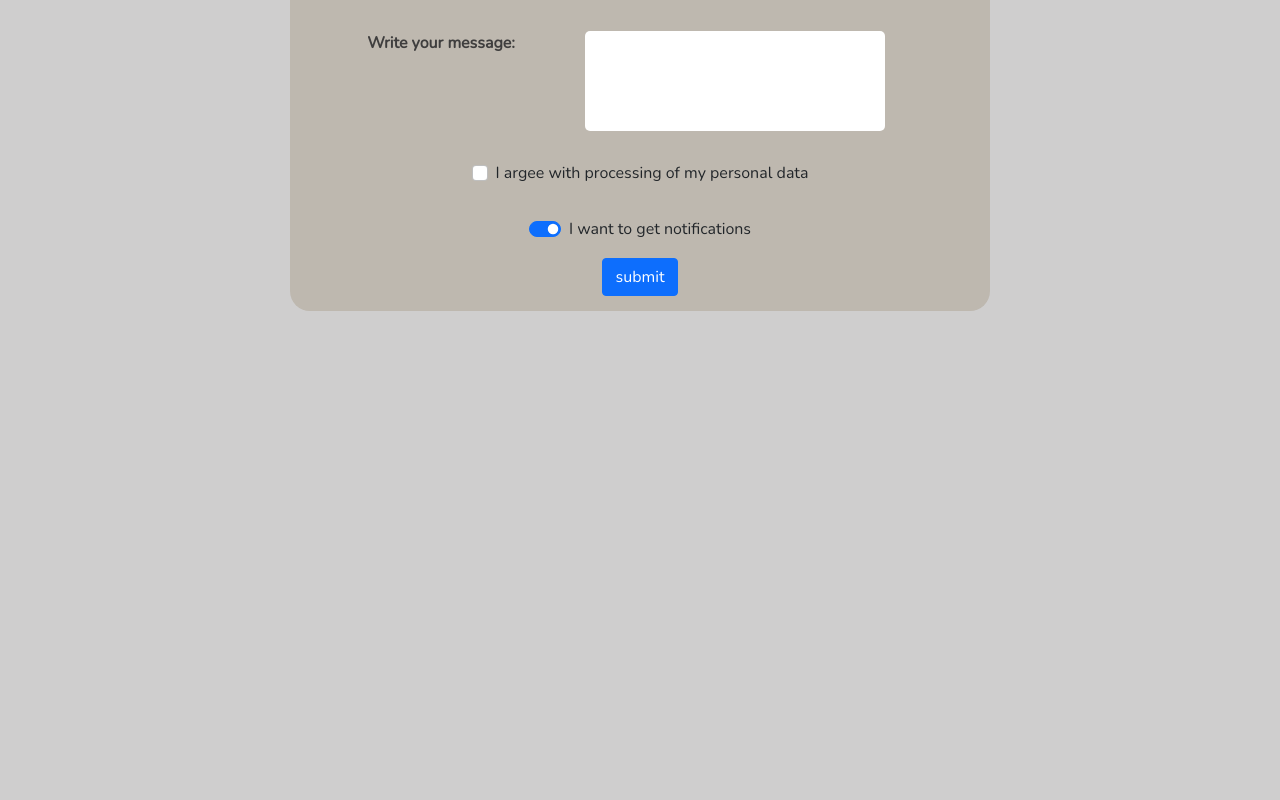
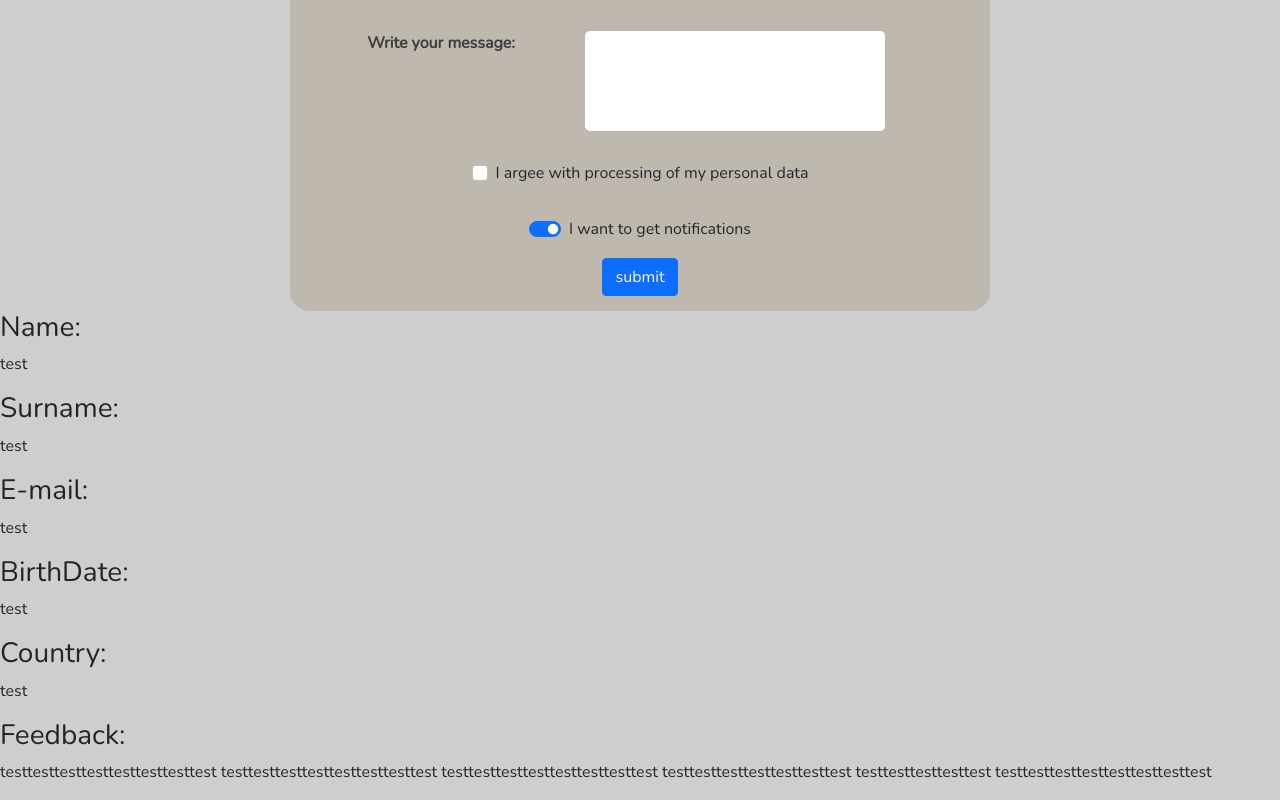
Before and after one commit to ViktoriiaBila/rss-react, a React app in the folder react-forms/: page / in a window 1280 px wide. Shown: the part 425-1225 px from the top of the page. Before the commit the page ends 800 px from the top, so only its background shows below. Built offline with nearby package versions, Linux system fonts and the light colour scheme.

Commit message:
feat: implement cards field

```diff
--- /dev/null
+++ b/react-forms/src/components/cardsField/card/cardItem/index.tsx
@@ -0,0 +1,10 @@
+import React from 'react';
+
+export function CardItem(props: ICardItemProps): JSX.Element {
+  return (
+    <div className="card__item">
+      <h3 className="card__item__title">{props.title}</h3>
+      <p className="card__item__text">{props.text}</p>
+    </div>
+  );
+}
--- /dev/null
+++ b/react-forms/src/components/cardsField/card/index.tsx
@@ -0,0 +1,23 @@
+import React from 'react';
+import { ECardElementsData } from '../../../shared/cardData';
+import { CardItem } from './cardItem';
+
+export function Card(props: ICardProps): JSX.Element {
+  return (
+    <div>
+      <div className="card__personaData">
+        <CardItem title={ECardElementsData.firstName} text={props.firstName} />
+        <CardItem title={ECardElementsData.lastName} text={props.lastName} />
+        <CardItem title={ECardElementsData.email} text={props.email} />
+        <CardItem title={ECardElementsData.birthDate} text={props.birthDate} />
+        <CardItem title={ECardElementsData.country} text={props.country} />
+      </div>
+      <div className="card__feedback">
+        <CardItem
+          title={ECardElementsData.messageText}
+          text={props.messageText}
+        />
+      </div>
+    </div>
+  );
+}
--- /dev/null
+++ b/react-forms/src/components/cardsField/index.tsx
@@ -0,0 +1,28 @@
+import React from 'react';
+import { Card } from './card';
+
+export function CardsField(props: ICardsFieldProps): JSX.Element {
+  const cards =
+    props.formValues !== null
+      ? props.formValues.map((card) => (
+          <Card
+            firstName={card.firstName}
+            lastName={card.lastName}
+            email={card.email}
+            birthDate={card.birthDate}
+            country={card.country}
+            messageText={card.messageText}
+          />
+        ))
+      : [
+          <Card
+            firstName="test"
+            lastName="test"
+            email="test"
+            birthDate="test"
+            country="test"
+            messageText="testtesttesttesttesttesttesttest testtesttesttesttesttesttesttest testtesttesttesttesttesttesttest testtesttesttesttesttesttest testtesttesttesttest testtesttesttesttesttesttesttest"
+          />,
+        ];
+  return <div>{cards}</div>;
+}
--- a/react-forms/src/components/wrapper.tsx
+++ b/react-forms/src/components/wrapper.tsx
@@ -1,6 +1,7 @@
 import React, { useState } from 'react';
 import { Header } from './header';
 import { Form } from './form';
+import { CardsField } from './cardsField';
 
 export function Wrapper(): JSX.Element {
   const [formValues, setFormValues] = useState<Array<IFormValue> | null>(null);
@@ -9,6 +10,7 @@ export function Wrapper(): JSX.Element {
     <div className="wrapper">
       <Header />
       <Form setFormValues={setFormValues} />
+      <CardsField formValues={formValues} />
     </div>
   );
 }
--- /dev/null
+++ b/react-forms/src/models/interfaces/cardsField/ICardItemProps.ts
@@ -0,0 +1,4 @@
+interface ICardItemProps {
+  title: string;
+  text: string;
+}
--- /dev/null
+++ b/react-forms/src/models/interfaces/cardsField/ICardsFieldProps.ts
@@ -0,0 +1,3 @@
+interface ICardsFieldProps {
+  formValues: Array<IFormValue> | null;
+}
--- /dev/null
+++ b/react-forms/src/shared/cardData.ts
@@ -0,0 +1,8 @@
+export enum ECardElementsData {
+  firstName = 'Name:',
+  lastName = 'Surname:',
+  email = 'E-mail:',
+  birthDate = 'BirthDate:',
+  country = 'Country:',
+  messageText = 'Feedback:',
+}
```
Also changed, not shown: react-forms/src/models/interfaces/cardsField/ICardProps.ts (added, +8 -0 lines).
